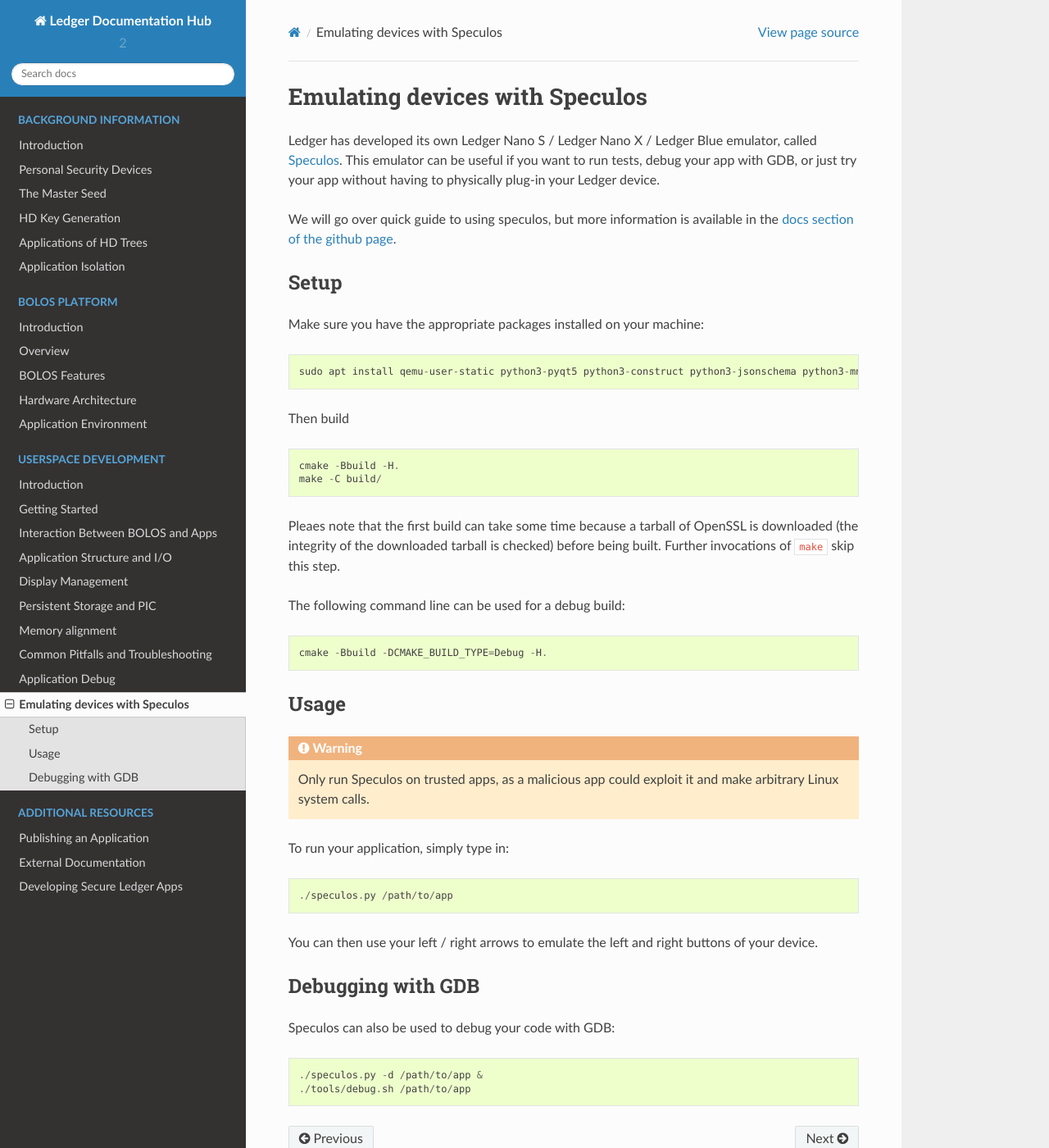
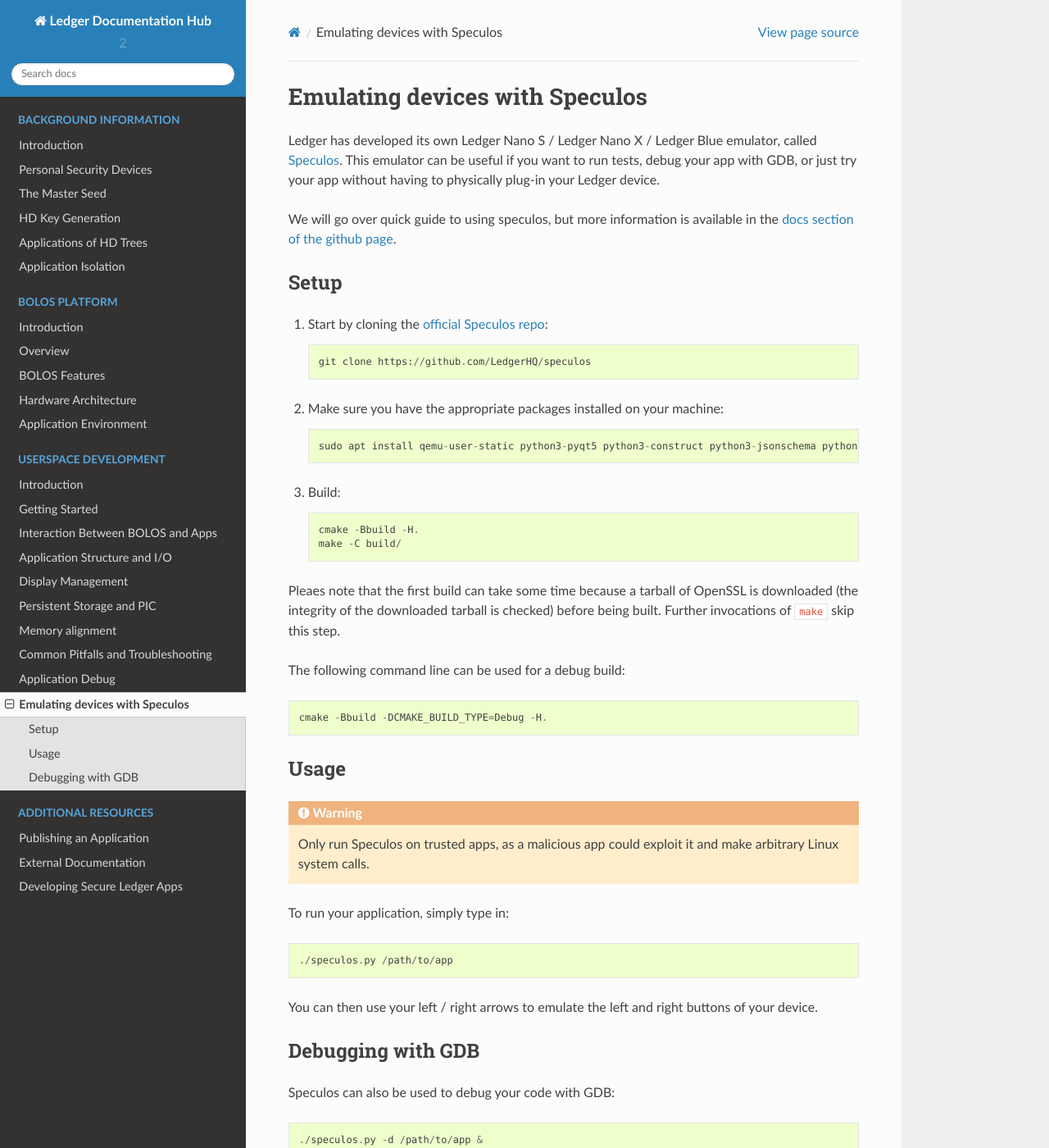
Before and after one commit to LedgerHQ/ledger-dev-doc, a Sphinx documentation site: the page built from source/userspace/speculos.rst, in a window 1280 px wide and 1400 px high. Shown: the whole window at 82% size. Built offline with Sphinx 7.4.7 and the Read the Docs theme 2.0.0, drawn with Linux system fonts in a browser that asks for light colours; some of the changed text lies outside the part shown.

Commit message:
Add cloning step

```diff
--- a/source/userspace/speculos.rst
+++ b/source/userspace/speculos.rst
@@ -8,11 +8,15 @@
 Setup
 -----
 
-Make sure you have the appropriate packages installed on your machine::
+1. Start by cloning the `official Speculos repo <https://github.com/LedgerHQ/speculos>`_::
+
+    git clone https://github.com/LedgerHQ/speculos
+
+2. Make sure you have the appropriate packages installed on your machine::
 
     sudo apt install qemu-user-static python3-pyqt5 python3-construct python3-jsonschema python3-mnemonic python3-pyelftools gcc-arm-linux-gnueabihf libc6-dev-armhf-cross gdb-multiarch
 
-Then build ::
+3. Build::
 
     cmake -Bbuild -H.
     make -C build/
@@ -43,3 +47,5 @@
 
     ./speculos.py -d /path/to/app &
     ./tools/debug.sh /path/to/app
+
+This command should start a brand new gdb instance with your app already loaded !
```
